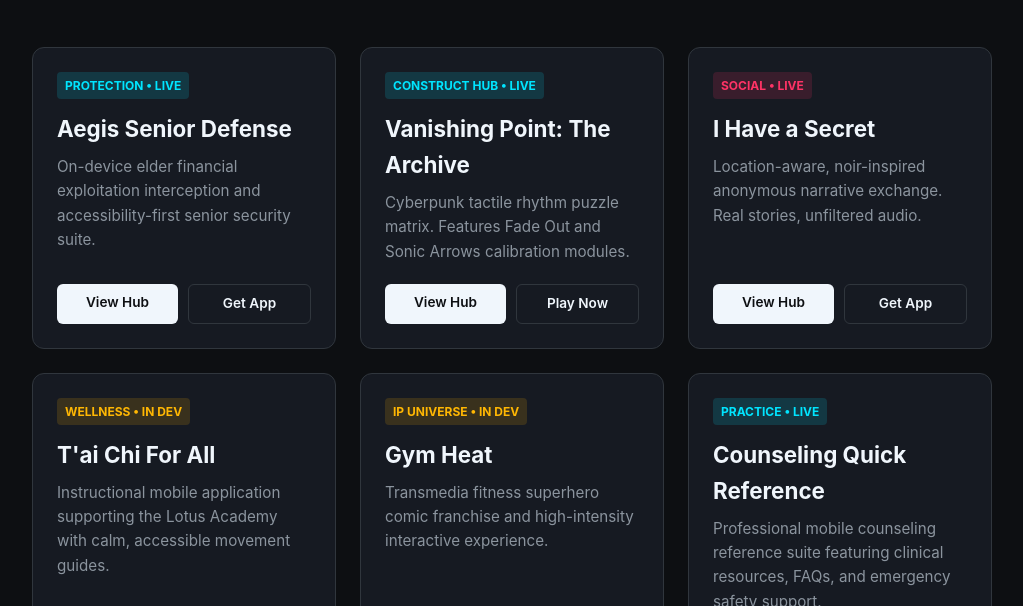
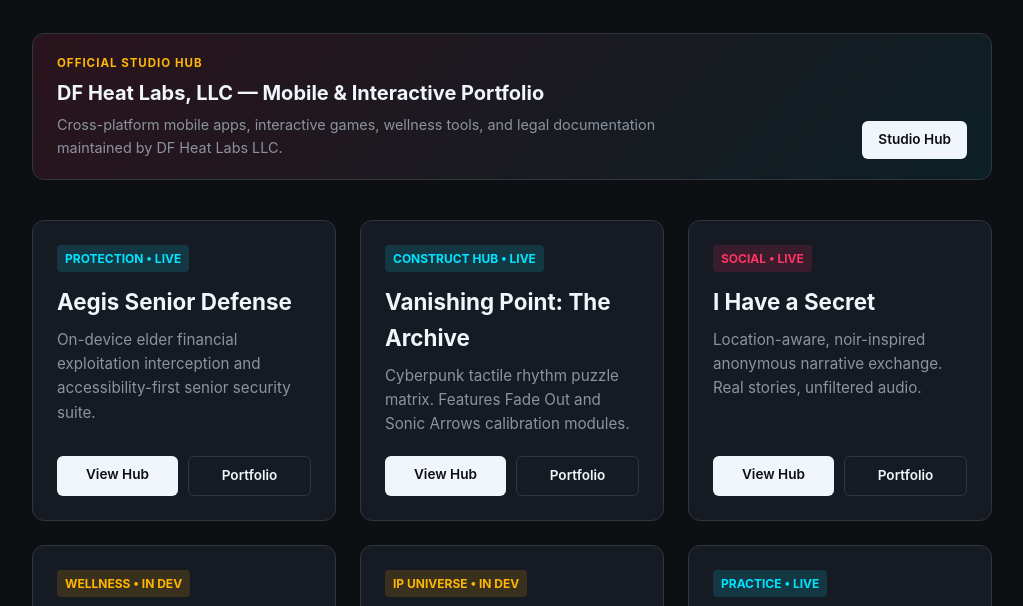
Before and after one commit to jferg719/jmf-wellness, a plain HTML site: page index.html in a window 1280 px wide. Shown: the part 143-749 px from the top of the page, without its empty margins (128-1151 px from the left). Drawn offline with Linux system fonts and the light colour scheme.

Commit message:
Update index.html

```diff
--- a/index.html
+++ b/index.html
@@ -20,10 +20,34 @@
         .container { max-width: 960px; margin: 0 auto; }
 
         /* Header */
-        header { text-align: center; margin-bottom: 50px; }
+        header { text-align: center; margin-bottom: 36px; }
         header h1 { font-size: 2.5rem; letter-spacing: 2px; text-transform: uppercase; color: var(--text-main); margin-bottom: 8px; }
         header h1 span { color: var(--accent-red); }
         header p { color: var(--text-muted); font-size: 1.1rem; }
+
+        /* Studio Hub Banner */
+        .hub-banner {
+            background: linear-gradient(135deg, rgba(255, 51, 102, 0.12), rgba(0, 229, 255, 0.08));
+            border: 1px solid var(--card-border);
+            border-radius: 12px;
+            padding: 20px 24px;
+            margin-bottom: 40px;
+            display: flex;
+            flex-wrap: wrap;
+            align-items: center;
+            justify-content: space-between;
+            gap: 16px;
+        }
+        .hub-banner-label {
+            font-size: 0.72rem;
+            font-weight: 700;
+            text-transform: uppercase;
+            letter-spacing: 1px;
+            color: var(--accent-gold);
+            margin-bottom: 4px;
+        }
+        .hub-banner h2 { font-size: 1.25rem; color: var(--text-main); margin-bottom: 4px; }
+        .hub-banner p { font-size: 0.9rem; color: var(--text-muted); max-width: 620px; }
 
         /* Grid */
         .grid { display: grid; grid-template-columns: repeat(auto-fit, minmax(280px, 1fr)); gap: 24px; margin-bottom: 60px; }
@@ -75,8 +99,19 @@
 <div class="container">
     <header>
         <h1>DF Heat <span>Labs</span></h1>
-        <p>Independent Interactive Studio & Digital Publishing</p>
+        <p>Independent Interactive Studio &amp; Digital Publishing</p>
     </header>
+
+    <section class="hub-banner" aria-label="Studio Portfolio Hub">
+        <div>
+            <div class="hub-banner-label">Official Studio Hub</div>
+            <h2>DF Heat Labs, LLC — Mobile &amp; Interactive Portfolio</h2>
+            <p>Cross-platform mobile apps, interactive games, wellness tools, and legal documentation maintained by DF Heat Labs LLC.</p>
+        </div>
+        <div class="btn-group">
+            <a href="https://jferg719.github.io/jmf-wellness/" class="btn btn-primary">Studio Hub</a>
+        </div>
+    </section>
 
     <div class="grid">
         <!-- Aegis Senior Defense -->
@@ -88,7 +123,7 @@
             </div>
             <div class="btn-group">
                 <a href="https://jferg719.github.io/aegisfinancialapp/" class="btn btn-primary" target="_blank">View Hub</a>
-                <a href="https://onelink.to/aegisapp" class="btn btn-outline" target="_blank">Get App</a>
+                <a href="https://jferg719.github.io/jmf-wellness/" class="btn btn-outline" target="_blank">Portfolio</a>
             </div>
         </div>
 
@@ -101,7 +136,7 @@
             </div>
             <div class="btn-group">
                 <a href="./vanishing-point.html" class="btn btn-primary">View Hub</a>
-                <a href="https://onelink.to/gvk2mf" class="btn btn-outline" target="_blank">Play Now</a>
+                <a href="https://jferg719.github.io/jmf-wellness/" class="btn btn-outline" target="_blank">Portfolio</a>
             </div>
         </div>
 
@@ -114,7 +149,7 @@
             </div>
             <div class="btn-group">
                 <a href="./i-have-a-secret.html" class="btn btn-primary">View Hub</a>
-                <a href="https://onelink.to/ihas" class="btn btn-outline" target="_blank">Get App</a>
+                <a href="https://jferg719.github.io/jmf-wellness/" class="btn btn-outline" target="_blank">Portfolio</a>
             </div>
         </div>
 
@@ -141,6 +176,7 @@
                 <a href="./gym-heat.html" class="btn btn-outline">Explore Universe</a>
             </div>
         </div>
+
         <!-- Counseling Quick Reference -->
         <div class="card">
             <div>
@@ -155,7 +191,7 @@
     </div>
 
     <footer>
-        <h3>Compliance & Legal Directory</h3>
+        <h3>Compliance &amp; Legal Directory</h3>
         <div class="legal-links">
             <a href="./legal/privacy-sincity.html">I Have a Secret Privacy</a>
             <a href="./legal/privacy-vanishing-point.html">Vanishing Point Privacy</a>
```
Lines whose indentation alone changed are shown as unchanged.
